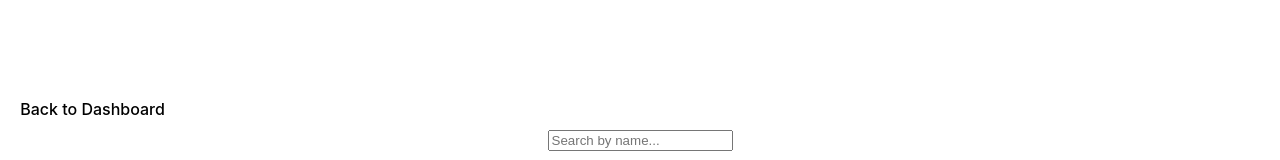
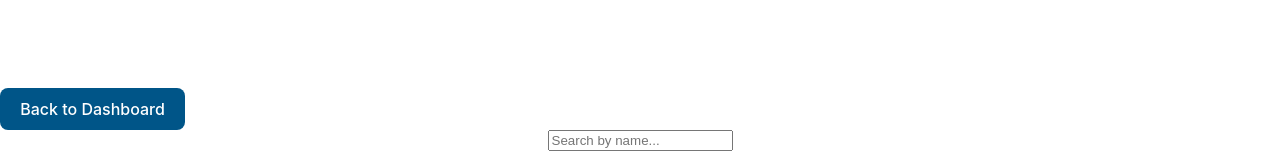
Before and after one commit to collinmyers/mypi-web-dashboard, a React (Vite) app: page /poiEdit in a window 1280 px wide. Shown: the top 160 px of the page. Built offline with nearby package versions, Linux system fonts and the light colour scheme; no server answers.

Commit message:
poi table dash button background color

```diff
--- a/src/styling/POIStyling/POIEditStyle.css
+++ b/src/styling/POIStyling/POIEditStyle.css
@@ -1,6 +1,7 @@
-.DashButton{
-    display: flex;
-  }
+.DashButton {
+  background-color: #005588; /* Red color */
+  color: #ffffff; /* White text color */
+}
   .poiEdit {
     display: flex;
     width: 100%;
```
